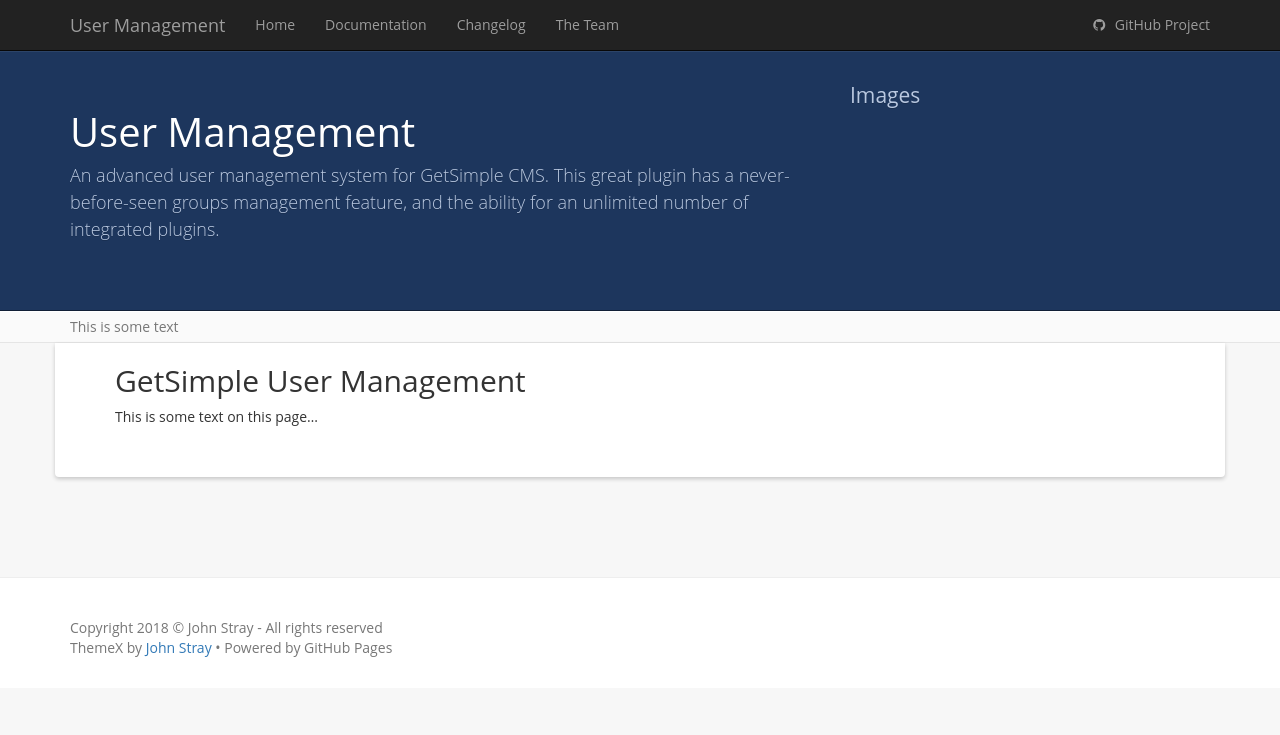
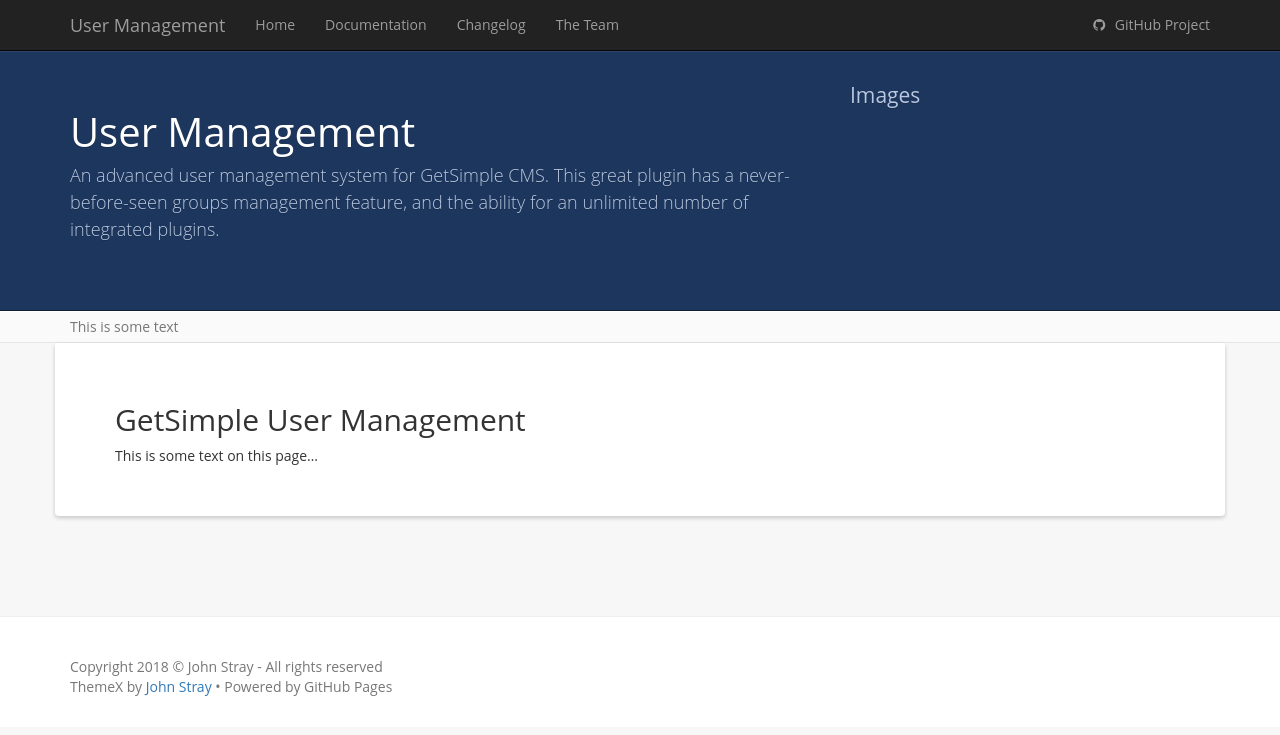
Before and after one commit to johnstray/johnstray.github.io, a Jekyll site: the page built from gs-users/index.md, in a window 1280 px wide. Shown: the top 735 px of the page. Built offline with Jekyll 4.4.1, drawn with Linux system fonts in a browser that asks for light colours.

Commit message:
Miinor style change

```diff
--- a/_layouts/homepage-gsblog.html
+++ b/_layouts/homepage-gsblog.html
@@ -37,7 +37,7 @@ title: GetSimple Blog
             <div class="row">
 
                 <article id="main-content" class="col-md-12">
-                    <div class="content">
+                    <div class="content" style="padding-top:40px;">
                         {{ content }}
                     </div>
                 </article>
--- a/_layouts/homepage-gsusers.html
+++ b/_layouts/homepage-gsusers.html
@@ -37,7 +37,7 @@ title: User Management
             <div class="row">
 
                 <article id="main-content" class="col-md-12">
-                    <div class="content">
+                    <div class="content" style="padding-top:40px;">
                         {{ content }}
                     </div>
                 </article>
```
